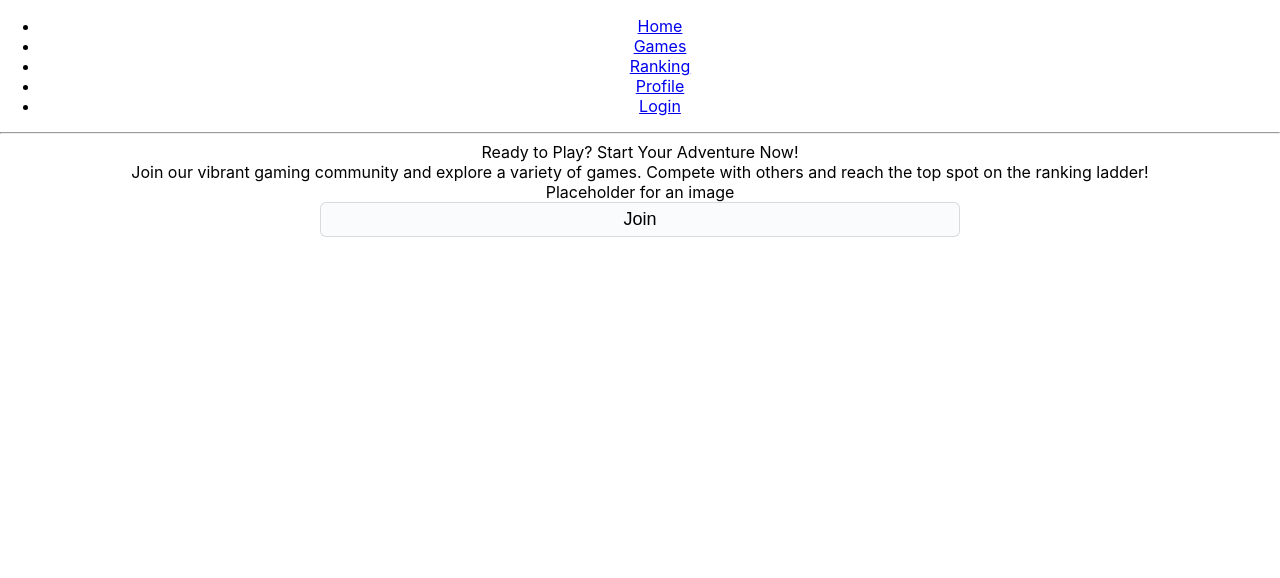
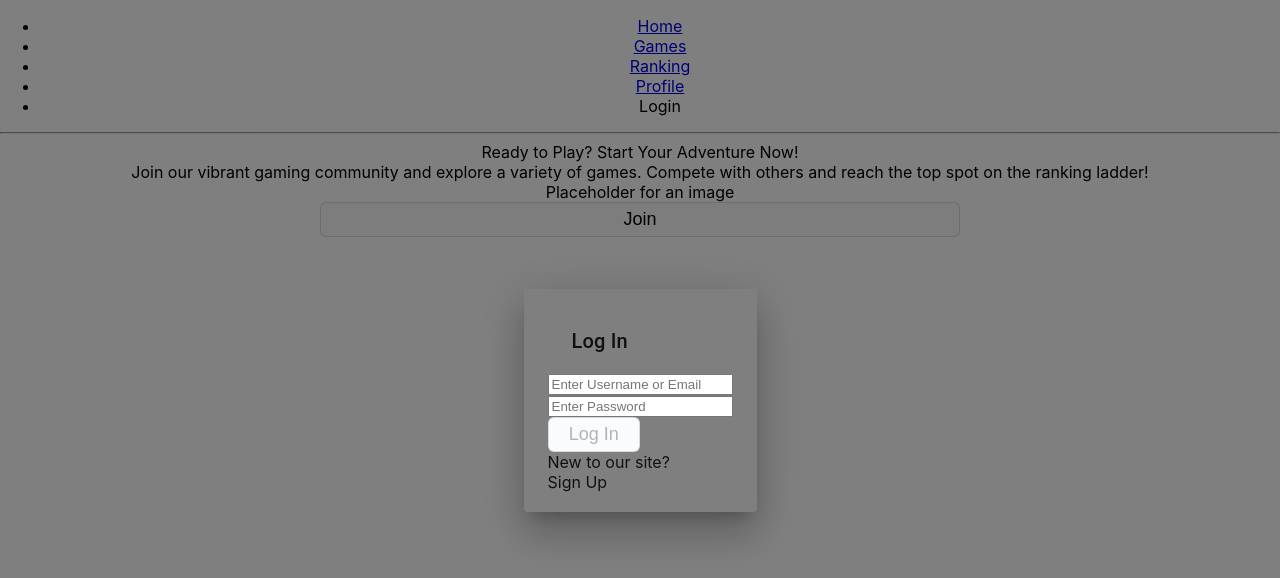
Before and after one commit to AntonDybko/awesomeGames, a React (Create React App) app in the folder client/: page / in a window 1280 px wide. Both pictures are taken after a click on the button "Join". Shown: the top 578 px of the page. Built offline with nearby package versions, Linux system fonts and the light colour scheme; no server answers.

Commit message:
feat(client): added log in dialog

```diff
--- a/client/src/axios-config/axios.ts
+++ b/client/src/axios-config/axios.ts
@@ -5,9 +5,3 @@ const URL: string = process.env.API_URL as string || "http://localhost:5000";
 export default axios.create({
     baseURL: URL,
 });
-
-export const axiosPrivate = axios.create({
-    baseURL: URL,
-    withCredentials: true,
-    headers: { "Content-Type": "application/json" }
-  });
--- a/client/src/components/home/JoinButton/JoinButton.tsx
+++ b/client/src/components/home/JoinButton/JoinButton.tsx
@@ -1,15 +1,17 @@
 import { useNavigate } from "react-router-dom";
 import useAuth from "hooks/useAuth";
+import useDialog from "hooks/useDialog";
 
 const JoinButton: React.FC = () => {
   const navigate = useNavigate();
   const { auth } = useAuth();
+  const { setVisible } = useDialog();
 
   const handleJoin = () => {
     if (Object.keys(auth).length !== 0) {
       navigate("/games");
     } else {
-      console.log(auth)
+      setVisible(true);
     }
   };
 
--- a/client/src/components/navigation/Navbar.tsx
+++ b/client/src/components/navigation/Navbar.tsx
@@ -1,10 +1,13 @@
 import { Outlet, Link } from "react-router-dom";
 //import { CookiesProvider, useCookies } from "react-cookie";
 import useAuth from "hooks/useAuth";
+import useDialog from "hooks/useDialog";
+import UserDialog from "components/profile/UserDialog";
 
 const Navbar: React.FC = () => {
   //const [cookies, setCookie] = useCookies(["user"]);
   const { auth } = useAuth();
+  const { visible, setVisible } = useDialog();
 
 
   return (
@@ -25,9 +28,13 @@ const Navbar: React.FC = () => {
               <Link to="/profile">Profile</Link>
             </li>
             <li>
-              {!auth.username ?
-                (<Link to="/login">Login</Link>) :
-                (<Link to="/logout">Logout</Link>)
+              {!auth.username &&
+                (
+                <div>
+                  <div onClick={() => setVisible(true)}>Login</div>
+                  <UserDialog visible={visible} setVisible={setVisible}/>
+                </div>
+                )
               }
             </li>
           </ul>
--- a/client/src/components/other/RequireAuth.tsx
+++ b/client/src/components/other/RequireAuth.tsx
@@ -6,7 +6,7 @@ const RequireAuth: React.FC = () => {
   const location = useLocation();
 
   if (!auth || !auth.username) {
-    //return <Navigate to="/" state={{ from: location }} replace />;
+    return <Navigate to="/" state={{ from: location }} replace />;
   }
 
   return <Outlet />;
--- /dev/null
+++ b/client/src/components/profile/Confirmation.tsx
@@ -0,0 +1,51 @@
+import StatusProps from "interfaces/Status";
+import DoneOutlineIcon from '@mui/icons-material/DoneOutline';
+import DoNotDisturbOnIcon from '@mui/icons-material/DoNotDisturbOn';
+import CircularProgress from '@mui/material/CircularProgress';
+import { Status } from '../profile/Login/Login'
+
+
+interface ConfirmationProps {
+  status: Status,
+  response: StatusProps
+}
+
+const Confirmation: React.FC<ConfirmationProps> = ({ status, response }) => {
+  const renderStatus = () => {
+    switch (status) {
+      case 'pending':
+        return (
+          <div>
+            {response.pending}
+            <div>
+              <CircularProgress />
+            </div>
+          </div>
+        );
+      case 'rejected':
+        return (
+          <div>
+            {response.rejected}
+            <div>
+              <DoNotDisturbOnIcon />
+            </div>
+          </div>
+        );
+      case 'resolved':
+        return (
+          <div>
+            {response.resolved}
+            <div>
+              <DoneOutlineIcon />
+            </div>
+          </div>
+        );
+      default:
+        return null;
+    }
+  };
+
+  return <div>{status !== '' && <div>{renderStatus()}</div>}</div>;
+};
+
+export default Confirmation;
--- /dev/null
+++ b/client/src/components/profile/FormInput.tsx
@@ -0,0 +1,20 @@
+import { useField } from "formik";
+
+interface FormInputProps {
+  type: string,
+  name: string,
+  placeholder: string
+}
+
+export const FormInput: React.FC<FormInputProps> = (props) => {
+  const [field, meta] = useField(props);
+
+  return (
+    <div >
+      <div >
+        <input {...field} {...props} />
+      </div>
+      {meta.touched && meta.error && <div>{meta.error}</div>}
+    </div>
+  );
+};
--- /dev/null
+++ b/client/src/components/profile/Login/Login.tsx
@@ -0,0 +1,22 @@
+import { useState } from "react";
+import StatusProps from "interfaces/Status";
+import Confirmation from "../Confirmation";
+import LoginForm from "./LoginForm";
+
+export type Status = "" | "pending" | "resolved" | "rejected";
+
+export const Login: React.FC = () => {
+    const [status, setStatus] = useState<Status>("");
+    const [response, setResponse] = useState<StatusProps>({
+      pending: "",
+      rejected: "",
+      resolved: ""
+    });
+
+    return (
+      <div className="login">
+        <Confirmation response={response} status={status}/>
+        <LoginForm response={response} setResponse={setResponse} setStatus={setStatus} />
+      </div>
+    );
+  };
--- /dev/null
+++ b/client/src/components/profile/Login/LoginForm.tsx
@@ -0,0 +1,87 @@
+import { Formik, Form, useField } from "formik";
+import StatusProps from "interfaces/Status";
+import { Status } from '../Login/Login'
+import useAuth from "hooks/useAuth";
+import axios from "axios-config/axios";
+import * as yup from 'yup';
+import { FormInput } from "../FormInput";
+
+interface FormValues {
+    emailOrUsername: string,
+    password: string
+}
+
+interface LoginFormProps {
+    response: StatusProps,
+    setResponse: React.Dispatch<React.SetStateAction<StatusProps>>,
+    setStatus: React.Dispatch<React.SetStateAction<Status>>
+}
+
+const loginSchema = yup.object().shape({
+    emailOrUsername: yup.string().required("Username or Email is required"),
+    password: yup.string().required("Password is required")
+});
+
+const LoginForm: React.FC<LoginFormProps> = ({response, setResponse, setStatus}) => {
+
+    const { setAuth } = useAuth();
+
+    const handleLogIn = async (values: FormValues) => {
+        setStatus("pending");
+        setResponse({ ...response, pending: 'Logging...'})
+        try {
+            const res = await axios.post("/users/login", values, {
+                headers: { "Content-Type": "application/json" },
+                withCredentials: true
+            })
+
+            setStatus("resolved");
+            setResponse({ ...response, resolved: res.data.message });
+
+            // delay updating auth state to show success response
+            setTimeout(() => {
+                setAuth({
+                  token: res.data.accessToken,
+                  ...res.data.user,
+                });
+              }, 1500);
+
+        } catch (e: any) {
+            setStatus("rejected");
+            if (e.response.status === 401) {
+                setResponse({ ...response, rejected: "Invalid credentials" });
+            } else {
+                setResponse({ ...response, rejected: "Encountered a problem" });
+            }
+        }
+    }
+
+    return (
+        <Formik
+            initialValues={{
+                emailOrUsername: "",
+                password: ""
+            }}
+            validationSchema={loginSchema}
+            onSubmit={(values: FormValues) => { handleLogIn(values); }}>
+            {(formik) => (
+                <Form className="form">
+                <div>
+                    <FormInput name="emailOrUsername" type="text" placeholder="Enter Username or Email"/>
+                    <FormInput name="password" type="password" placeholder="Enter Password"/>
+                </div>
+                <button
+                    disabled={
+                    !formik || !(formik.isValid && formik.dirty) || formik.isSubmitting
+                    }
+                    type="submit"
+                >
+                    Log In
+                </button>
+                </Form>
+            )}
+        </Formik>
+    )
+}
+
+export default LoginForm;
--- a/client/src/components/profile/UserDialog.tsx
+++ b/client/src/components/profile/UserDialog.tsx
@@ -1,7 +1,8 @@
 import DialogProps from "interfaces/Dialog";
 import { useState } from "react";
-import Dialog from '@mui/material/Dialog';
+import Dialog from "@mui/material/Dialog";
 import { DialogContent, DialogTitle } from "@mui/material";
+import { Login } from "./Login/Login";
 
 const UserDialog: React.FC<DialogProps> = ({ visible, setVisible }) => {
     const [ option, setOption ] = useState<"login" | "registration">("login")
@@ -28,6 +29,7 @@ const UserDialog: React.FC<DialogProps> = ({ visible, setVisible }) => {
                 { option === 'login' ?
                 <div className="login-dialog">
                     <DialogTitle>Log In</DialogTitle>
+                    <Login />
                     <div className="change-dialog">
                         New to our site?
                     </div>
--- a/client/src/index.tsx
+++ b/client/src/index.tsx
@@ -4,6 +4,7 @@ import { BrowserRouter } from "react-router-dom";
 import './index.scss';
 import App from './App';
 import { AuthProvider } from 'context/AuthProvider';
+import { DialogProvider } from 'context/DialogProvider';
 
 const root = ReactDOM.createRoot(
   document.getElementById('root') as HTMLElement
@@ -12,7 +13,9 @@ root.render(
   <React.StrictMode>
     <AuthProvider>
       <BrowserRouter>
-        <App />
+        <DialogProvider>
+          <App />
+        </DialogProvider>
       </BrowserRouter>
     </AuthProvider>
   </React.StrictMode>
--- /dev/null
+++ b/client/src/interfaces/Status.ts
@@ -0,0 +1,7 @@
+interface StatusProps {
+    pending: string,
+    rejected: string,
+    resolved: string
+}
+
+export default StatusProps;
```
Also changed, not shown: client/package.json (+6 -1 lines), 1 other file (tests, documents, lock files or other folders).
